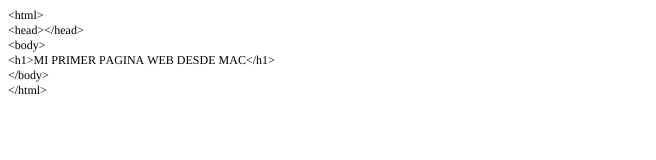
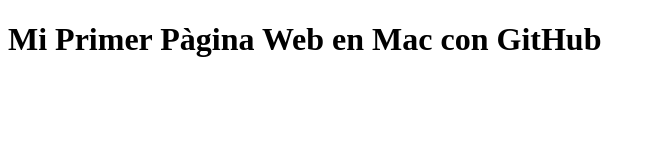
Before and after one commit to Jvera94/PruebaGonet, a plain HTML site: page index.html in a window 1280 px wide. Shown: the whole page, without its empty margins (0-656 px from the left). Drawn offline with Linux system fonts and the light colour scheme.

Commit message:
Update index.html

```diff
--- a/index.html
+++ b/index.html
@@ -12,11 +12,6 @@
   </style>
 </head>
 <body>
-<p class="p1"><span class="s1">&lt;html&gt;</span></p>
-<p class="p1"><span class="s1">&lt;head&gt;&lt;/head&gt;</span></p>
-<p class="p1"><span class="s1">&lt;body&gt;</span></p>
-<p class="p1"><span class="s1">&lt;h1&gt;MI PRIMER PAGINA WEB DESDE MAC&lt;/h1&gt;</span></p>
-<p class="p1"><span class="s1">&lt;/body&gt;</span></p>
-<p class="p1"><span class="s1">&lt;/html&gt;</span></p>
+  <h1>Mi Primer Pàgina Web en Mac con GitHub</h1>
 </body>
 </html>
```
